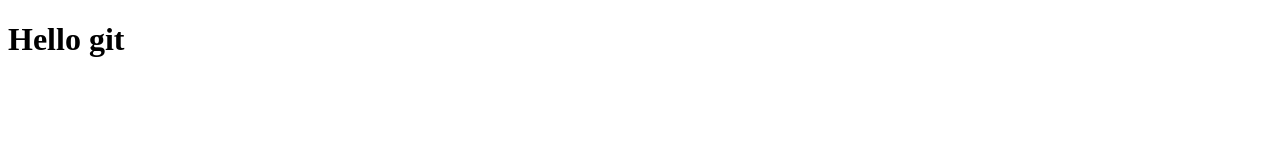
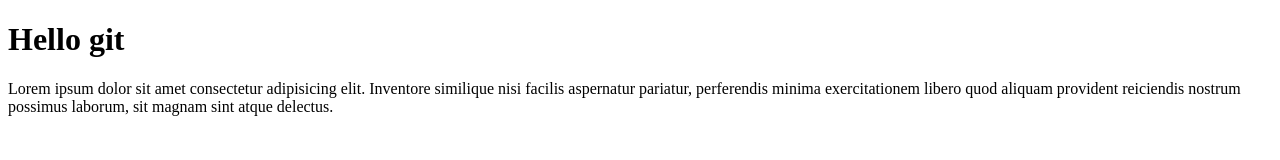
Before and after one commit to bhadari/first-Repository, a plain HTML site: page index.html in a window 1280 px wide. Drawn offline with Linux system fonts and the light colour scheme.

Commit message:
my second push

```diff
--- a/index.html
+++ b/index.html
@@ -7,5 +7,6 @@
 </head>
 <body>
     <h1> Hello git </h1>
+    <p>Lorem ipsum dolor sit amet consectetur adipisicing elit. Inventore similique nisi facilis aspernatur pariatur, perferendis minima exercitationem libero quod aliquam provident reiciendis nostrum possimus laborum, sit magnam sint atque delectus.</p>
 </body>
 </html>
```
